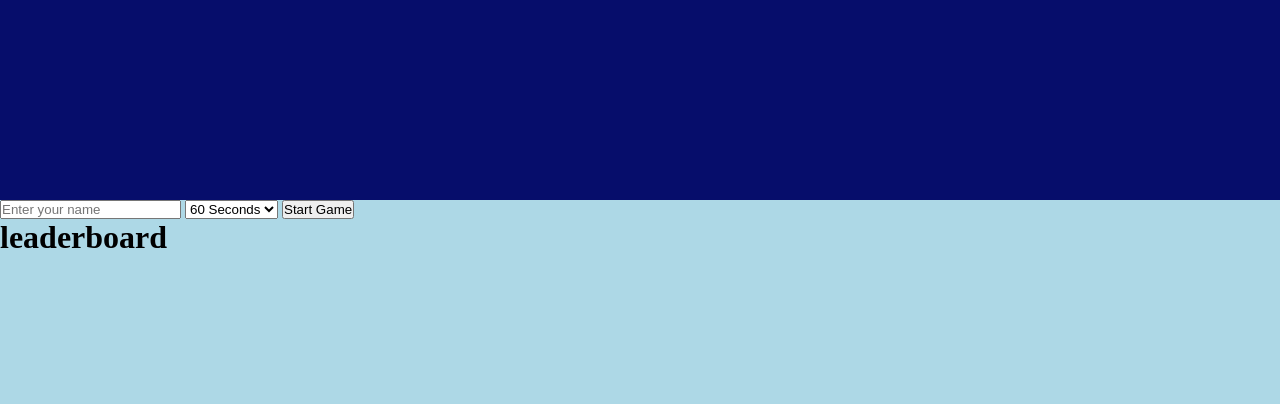
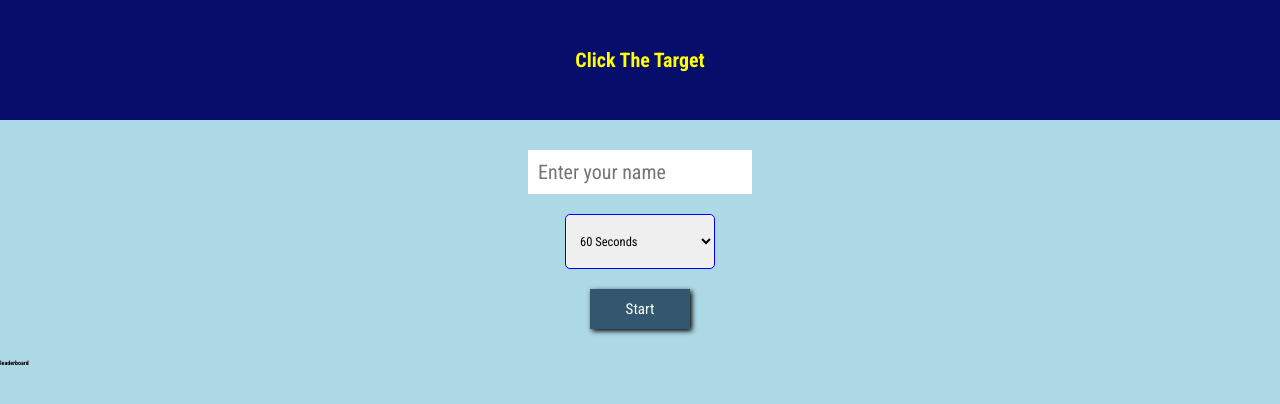
Before and after one commit to seanras02/M10-BO, a plain HTML site: page index.html in a window 1280 px wide. Drawn offline with Linux system fonts and the light colour scheme.

Commit message:
html setup + styling

```diff
--- a/css/style.css
+++ b/css/style.css
@@ -2,15 +2,17 @@
     padding: 0;
     margin: 0;
     box-sizing: border-box;
+    font-size: 62.5%;
+    font-family: "Roboto Condensed", serif;
 }
 
 
 header{
-    width: 100%; /* Brede header */
-    background: rgb(6, 13, 107); /* Donkerblauwe achtergrond */
-    height: 25%;
+    width: 100%;
+    background: rgb(6, 13, 107);
+    height: 15%;
     color: white;
-    padding: 20px 0;
+    padding: 2rem 0;
     font-size: 2em;
     font-weight: bold;
     display: flex;
@@ -22,10 +24,80 @@ header{
 body{
     background-color: lightblue;
     height: 100vh;
+    width: 100vw;
 }
 
-header:hover span {
-    color: yellow; /* Verander tekstkleur bij hover */
-    text-decoration: underline;
+header h1{
+    font-size: 2rem;
+}
+
+header:hover h1 {
+    color: yellow;
+}
+
+#setup{
+    display: flex;
+    justify-content: center;
+    align-items: center;
+    flex-direction: column;
+    gap: 2rem;
+    padding: 3rem;
+    font-size: 2rem;
+    height: 15%;
+}
+
+input{
+    padding: 1rem;
+    all: unset;
+    background: #ffff;
+    padding: 1rem;
+}
+
+select{
+    display: flex;
+    justify-content: center;
+    align-items: center;
+    border-radius: 0.5rem;
+    padding: 1rem;
+    border: blue solid 0.1rem;
+    width: 15rem;
+    height: 5.5rem;
+}
+
+option{
+    font-size: 1.5rem;
+}
+
+.game--container{
+    height: 100%;
+}
+
+#startGame{
+    display: flex;
+    align-items: center;
+    justify-content: center;
+    height: 1.5rem;
+    width: 10rem;
+    font-size: 1.5rem;
+    padding: 2rem;
+    background: rgb(52, 87, 112);
+    color: #ffff;
+    border: none;
     cursor: pointer;
+    box-shadow: 0.2rem 0.2rem 0.5rem black;
 }
+
+#startgame:hover{
+
+}
+
+.game--screen{
+    background: black;
+    width: 80%;
+    height: 50%;
+}
+
+
+#leaderboard{
+
+}
--- a/index.html
+++ b/index.html
@@ -3,13 +3,16 @@
 <head>
     <meta charset="UTF-8">
     <meta name="viewport" content="width=device-width, initial-scale=1.0">
+    <link rel="preconnect" href="https://fonts.googleapis.com">
+    <link rel="preconnect" href="https://fonts.gstatic.com" crossorigin>
+    <link href="https://fonts.googleapis.com/css2?family=Roboto+Condensed:ital,wght@0,100..900;1,100..900&display=swap" rel="stylesheet">
     <link rel="stylesheet" href="css/style.css">
     <script src="js/main.js" defer></script>
     <title>Click the target</title>
 </head>
 <body>
     <header>
-
+        <h1>Click The Target</h1>
     </header>
 
     <section id="game--container">
@@ -20,7 +23,10 @@
                 <option value="120">2 Minutes</option>
                 <option value="300">5 Minutes</option>
             </select>
-            <button id="startGame">Start Game</button>
+            <button id="startGame">Start</button>
+        </div>
+        <div class="game--screen">
+
         </div>
     </section>
 
@@ -28,6 +34,8 @@
         <h1>leaderboard</h1>
         <ul id="leaderboardList"></ul>
     </div>
+
+
 </body>
 <footer class="footer">
 </footer>
```
